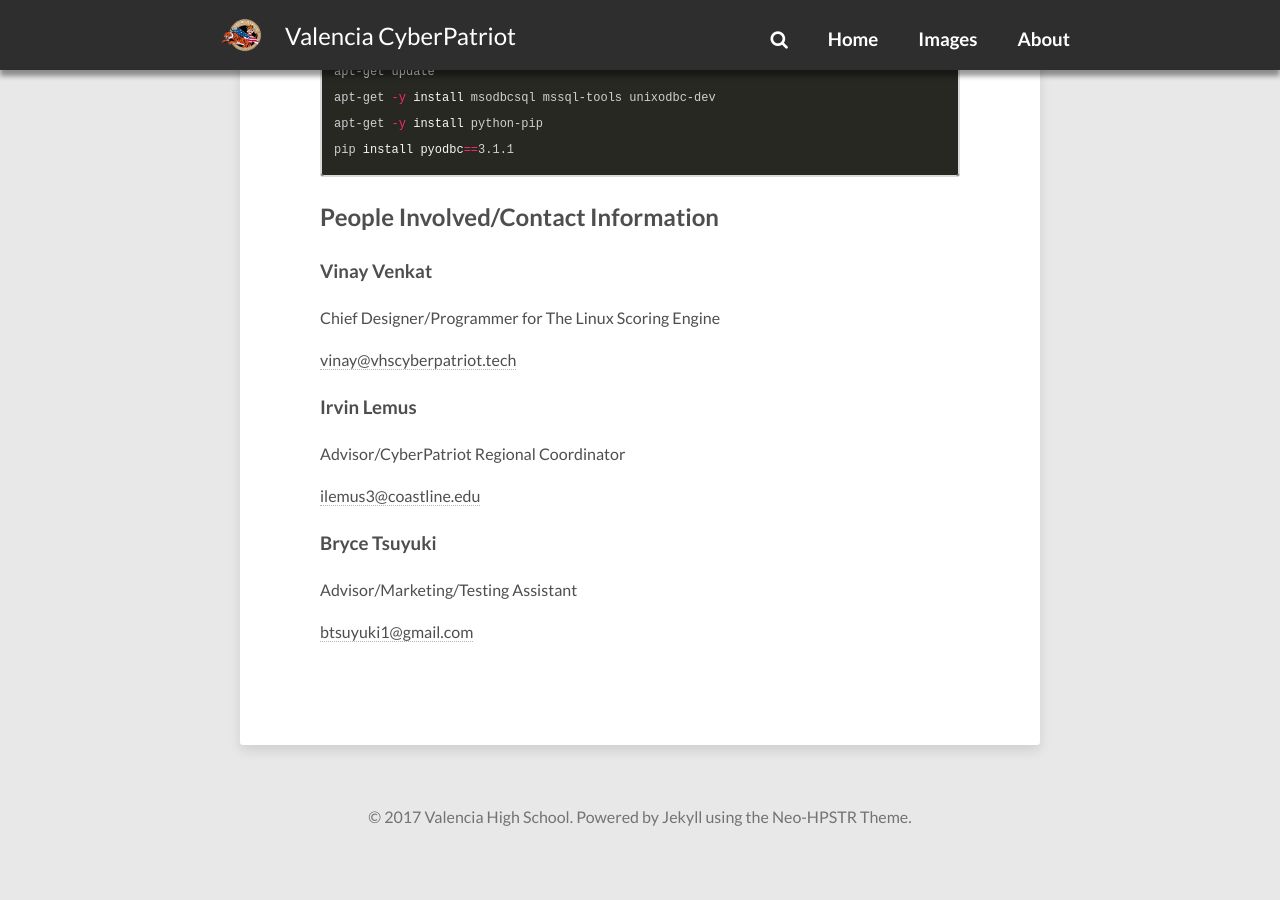
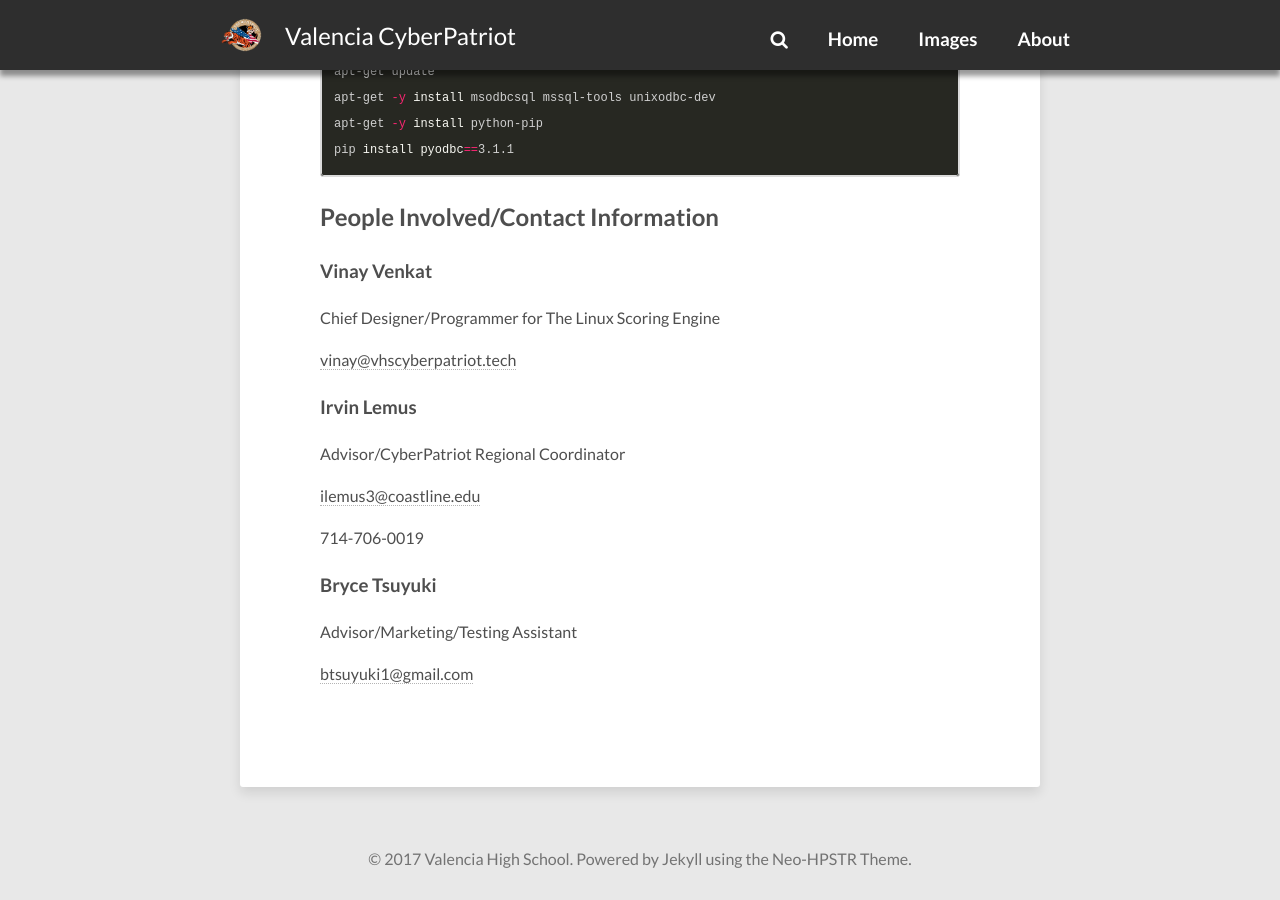
Before and after one commit to cool00geek/vhscyberpatriot, a Jekyll site: the page built from engineabout.md, in a window 1280 px wide and 900 px high, scrolled down 2187 px. Built offline with Jekyll 4.4.1, drawn with Linux system fonts in a browser that asks for light colours; nearby versions of some CDN libraries; our own code applies the rules of GitHub Pages for plain Markdown files; comment, search, counter and statistics services are not loaded; before the commit the page ends 3045 px from its top, so only the background shows below that.

Commit message:
Update engineabout.md

```diff
--- a/engineabout.md
+++ b/engineabout.md
@@ -72,6 +72,8 @@ Advisor/CyberPatriot Regional Coordinator
 
 <a href="mailto:ilemus3@coastline.edu?subject=Linux Scoring Engine&body=This email is regarding the Linux Scoring Engine, and I would like more information about it">ilemus3@coastline.edu</a>
 
+714-706-0019
+
 
 ### Bryce Tsuyuki
 
```
